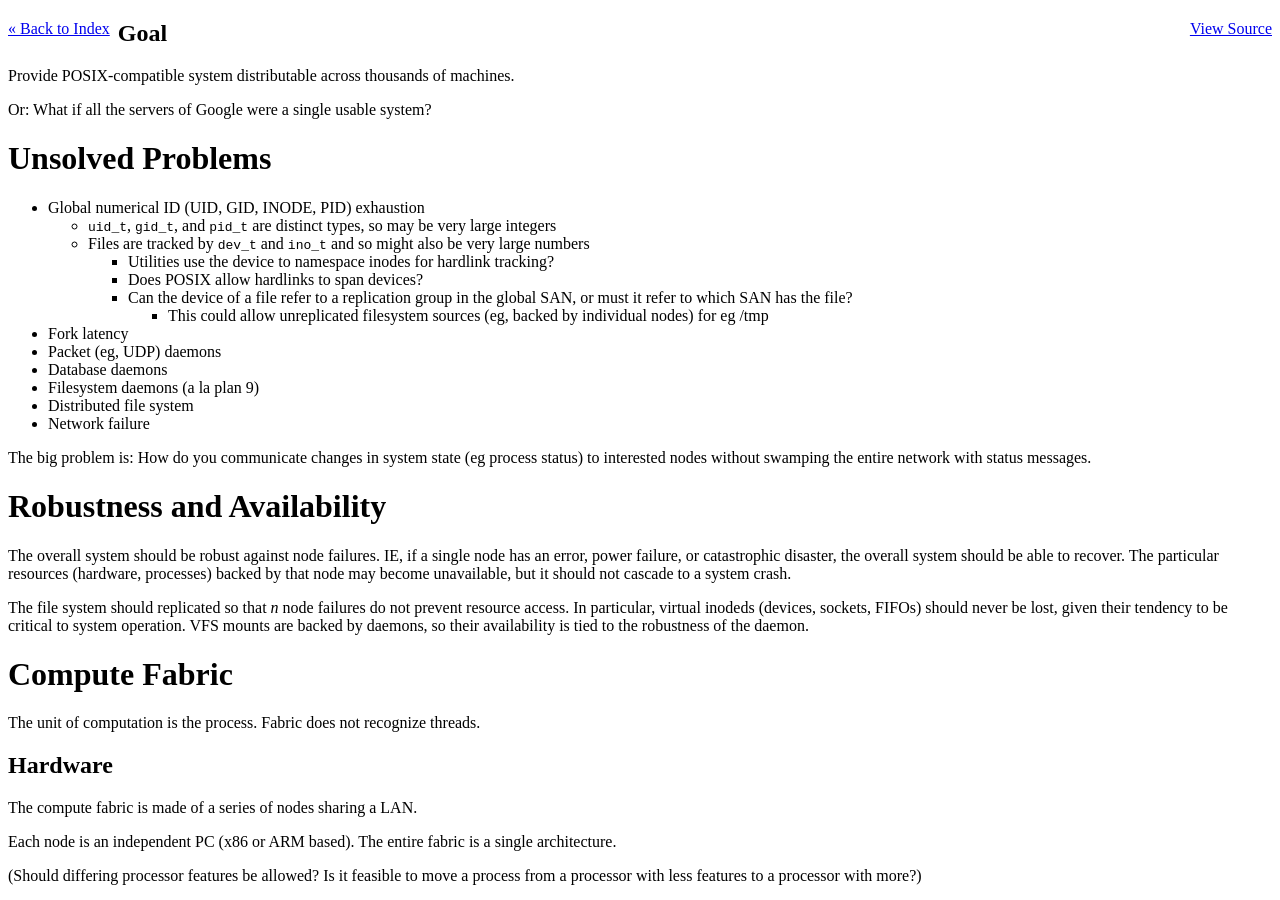
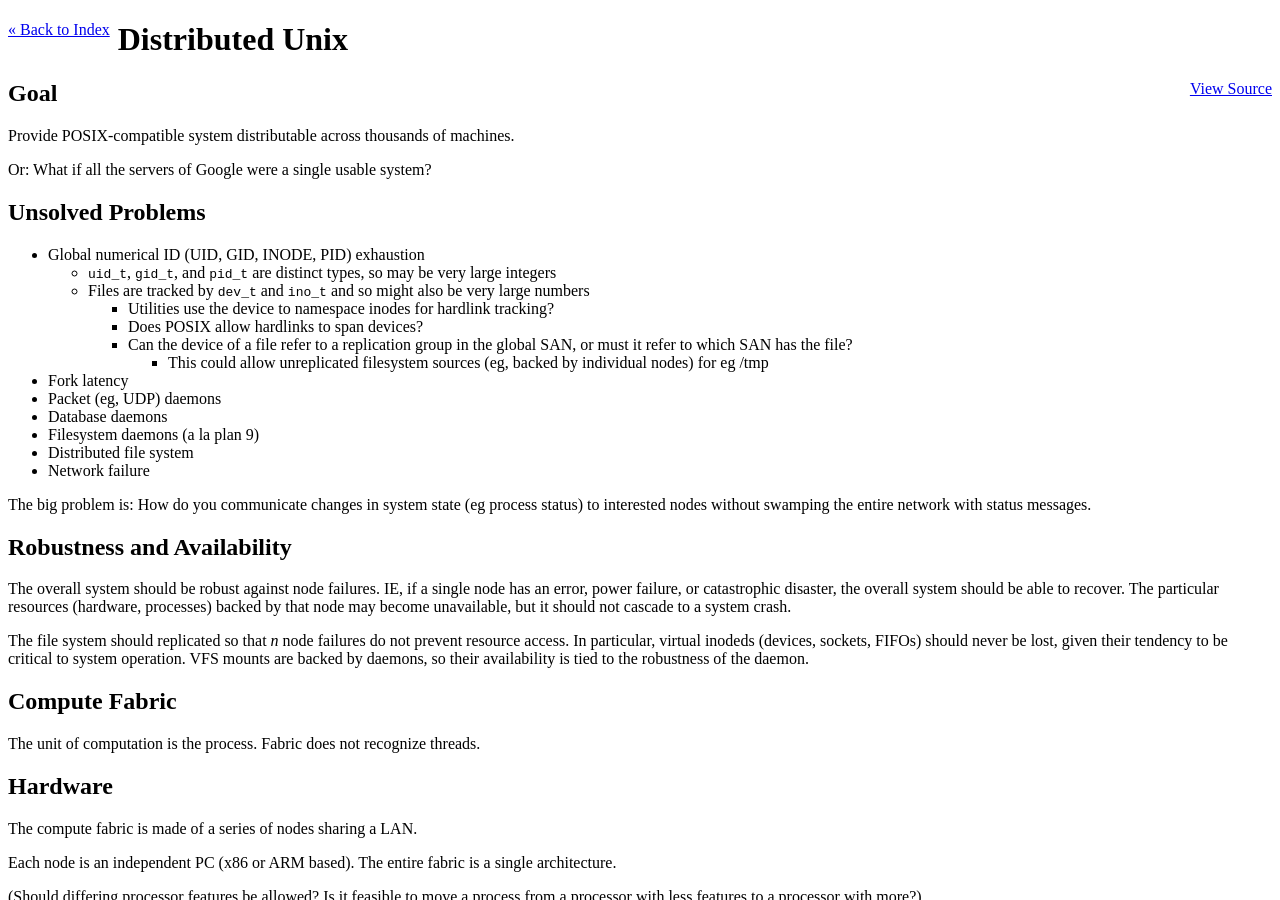
Before and after one commit to AstraLuma/astraluma.github.io, a Jekyll site: the page built from dunix.md, in a window 1280 px wide and 900 px high. Built offline with Jekyll 4.4.1, drawn with Linux system fonts in a browser that asks for light colours.

Commit message:
Restructure.

```diff
--- a/_layouts/basic.html
+++ b/_layouts/basic.html
@@ -13,10 +13,15 @@
     </style>
   </head>
   <body>
-    <div id="backlink"><a href="/">« Back to Index</a></div>
-    {% if page.source %}
-    <div id="sourcelink"><a href="{{page.source}}">View Source</a></div>
-    {% endif %}
-    {{content}}
+    <header>
+      <div id="backlink"><a href="/">« Back to Index</a></div>
+      <h1>{{page.title}}</h1>
+      {% if page.source %}
+      <div id="sourcelink"><a href="{{page.source}}">View Source</a></div>
+      {% endif %}
+    </header>
+    <article>
+      {{content}}
+    </article>
   </body>
 </html>
```
